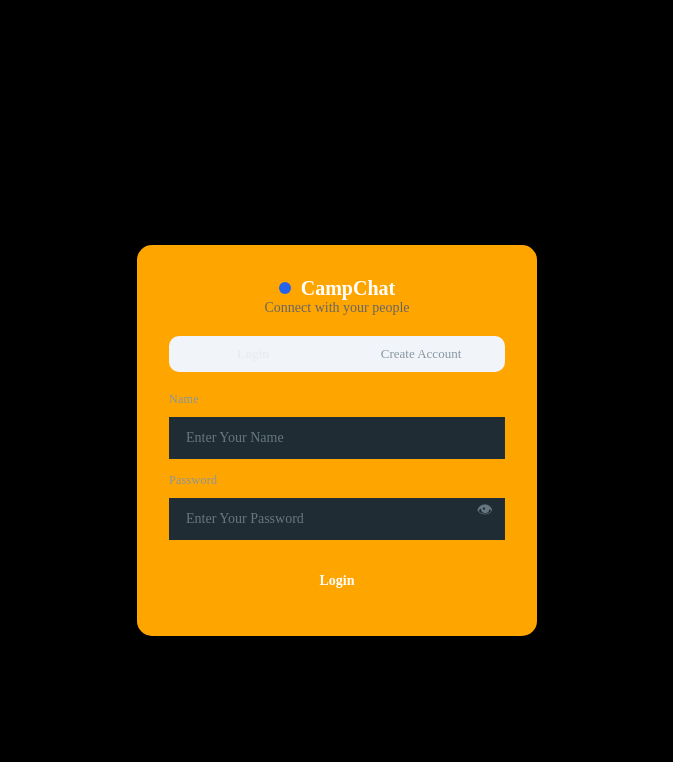
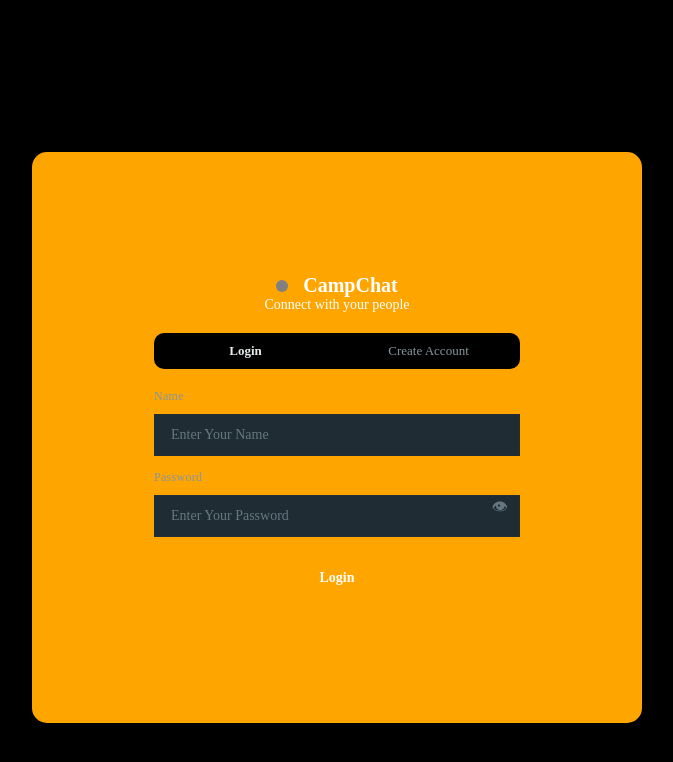
Before and after one commit to 21dendehdev/chat-app, a React (Create React App) app in the folder client/: page / in a window 1280 px wide. Shown: the top 762 px of the page, without its empty margins (303-976 px from the left). Built offline with nearby package versions, Linux system fonts and the light colour scheme; no server answers; the HTML template or start-up script is replaced by a standard one.

Commit message:
client/src/App.css

```diff
--- a/client/src/App.css
+++ b/client/src/App.css
@@ -40,23 +40,22 @@ html, body, #root {
 ════════════════════════════════════════ */
 /* ===== ROOT CONTAINER ===== */
 .auth-shell {
-  min-height: 50%;
+  min-height: 100vh;
   display: flex;
   justify-content: center;
   align-items: center;
   background: black;
-  padding: 16%;
-}
+  padding:30px; }
 
 /* ===== CARD ===== */
 .auth-card {
-  width: 400px;
-  max-width:50%;
+  width: 50%;
+  max-width:60%;
   background: orange;
   border-radius: 15px;
-  padding: 20px;
+  padding:15px;
   margin: 40px;
-  box-shadow: 50%;
+  box-shadow: 10px;
 }
 
 /* ===== LOGO ===== */
@@ -64,13 +63,13 @@ html, body, #root {
   display: flex;
   align-items: center;
   justify-content: center;
-  gap: 10px;
+  gap: 15px;
 }
 
 .auth-logo-dot {
   width: 12px;
   height: 12px;
-  background: #2563eb;
+  background: grey;
   border-radius: 50%;
 }
 
@@ -82,7 +81,7 @@ html, body, #root {
 .auth-tagline {
   text-align: center;
   font-size: 14px;
-  color: #666;
+  color: white;
   margin-bottom: 20px;
 }
 
@@ -90,7 +89,7 @@ html, body, #root {
 .auth-tabs {
   position: relative;
   display: flex;
-  background: #f1f5f9;
+  background:black;
   border-radius: 10px;
   margin-bottom: 20px;
   overflow: hidden;
@@ -114,7 +113,7 @@ html, body, #root {
   position: absolute;
   width: 50%;
   height: 100%;
-  background: #2563eb;
+  background:blue;
   border-radius: 10px;
   transition: 0.3s;
   z-index: 1;
@@ -143,14 +142,14 @@ html, body, #root {
 .input-label {
   font-size: 13px;
   margin-bottom: 4px;
-  color: #444;
+  color: white;
 }
 
 /* ===== INPUT ===== */
 .auth-input {
   padding: 12px;
-  border-radius: 8px;
-  border: 1px solid #ccc;
+  border-radius: 20px;
+  border: white;
   font-size: 15px;
   outline: none;
 }
@@ -211,7 +210,7 @@ html, body, #root {
 
 .auth-message.error {
   background: #fee2e2;
-  color: #991b1b;
+  color: red;
 }
 
 .auth-message.success {
@@ -239,8 +238,10 @@ html, body, #root {
 /* ===== 📱 MOBILE RESPONSIVENESS ===== */
 @media (max-width: 768px) {
   .auth-card {
-    padding: 5px;
-    border-radius: 11px;
+    padding:auto;
+    border-radius: 2px;
+    margin:auto;
+
   }
 
   .auth-logo-text {
@@ -256,8 +257,9 @@ html, body, #root {
 /* ===== 💻 LARGE SCREEN ===== */
 @media (min-width: 768px) {
   .auth-card {
-    padding: 32px;
-  }
+    padding: 10%;
+    margin: 10%;
+  height: 50%;}
 }
 
 
```
